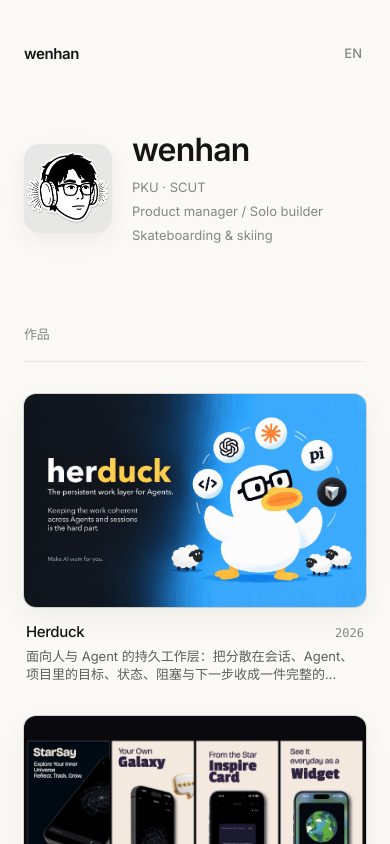
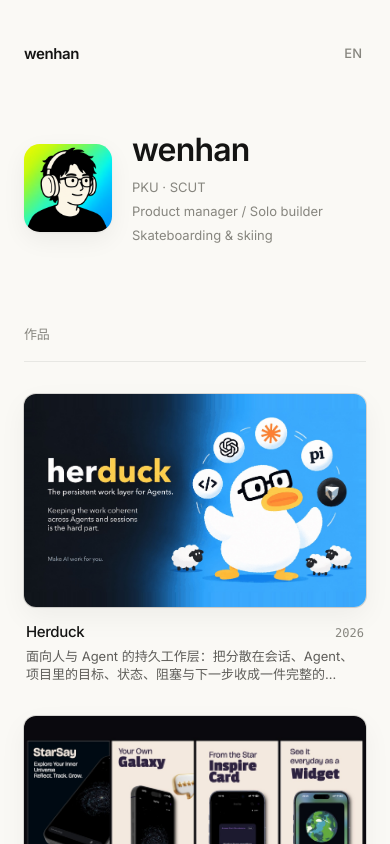
Before and after one commit to wenhanweime/portfolio, a React (Vite) app: page / in a window 390 px wide. Shown: the top 844 px of the page. Built offline with nearby package versions, Linux system fonts and the light colour scheme.

Commit message:
Replace hero avatar with colorful glasses+headphones illustration
Cache-bust as avatar-v2.png (512px optimized PNG).

```diff
--- a/index.html
+++ b/index.html
@@ -1,7 +1,7 @@
 <!doctype html>
 <html lang="zh-CN">
   <head>
-    <!-- deploy-bust 2026-09-29f -->
+    <!-- deploy-bust 2026-09-29g -->
     <meta charset="UTF-8" />
     <link rel="icon" type="image/svg+xml" href="/favicon.svg" />
     <meta name="viewport" content="width=device-width, initial-scale=1.0" />
--- a/src/components/Avatar.tsx
+++ b/src/components/Avatar.tsx
@@ -9,7 +9,7 @@
 export default function Avatar({ size = 72, label = "wenhan", className = "" }: AvatarProps) {
   return (
     <img
-      src={asset("/avatar.png")}
+      src={asset("/avatar-v2.png")}
       alt={label}
       width={size}
       height={size}
```
Also changed, not shown: public/avatar-v2.png (added).
